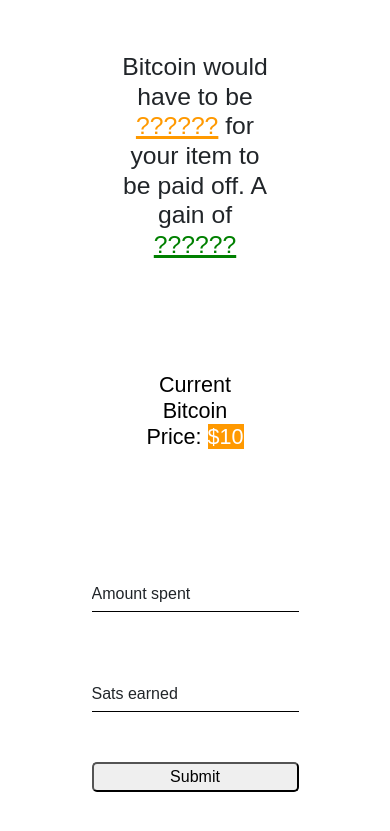
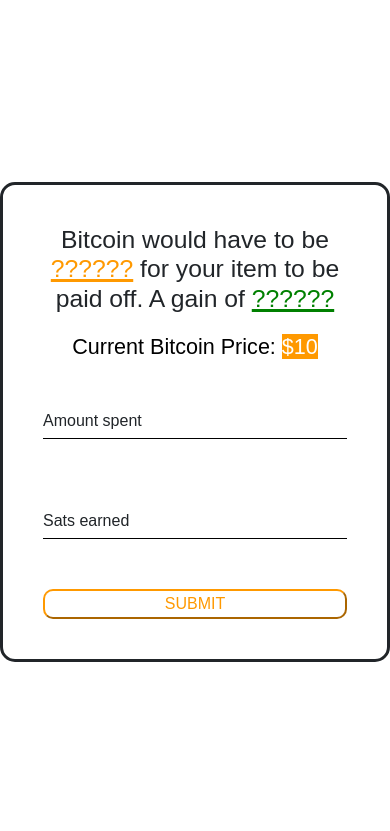
Before and after one commit to figgyfigs/sats-gains-app, a Flask app: page / in a window 390 px wide. Shown: the top 831 px of the page. Run offline with Flask 2, Linux system fonts and the light colour scheme; a database or web service that is not in the repository returns one stand-in record (values such as "Sample title"); data that the repository does not hold is empty.

Commit message:
Cleaner and more responsive UI

```diff
--- a/static/css/style.css
+++ b/static/css/style.css
@@ -13,24 +13,38 @@
   font-family: sans-serif;
 }
 
+.container {
+  max-width: 500px;
+  margin-left: auto;
+  margin-right: auto;
+  /* margin-top: 100px; */
+  border-style: solid;
+  border-radius: 15px;
+  /* height: 60%; */
+  padding: 40px;
+}
+
 .main-text {
   text-align: center;
-  width: 40%;
+  width: 100%;
+  margin-bottom: 20px;
 }
 
 .bitcoin-price {
   position: relative;
-  width: 30%;
+  width: 100%;
   text-align: center;
   border-radius: 8px;
   color: black;
   /* background-color: #FF9900; */
+  margin-bottom: 30px;
 }
 
 .current-price {
   background-color: #FF9900;
   color: white;
 }
+
 
 .field {
   width: 100%;
@@ -96,14 +110,19 @@
 
 .form-button {
   width: 100%;
-  border-radius: 5px;
+  border-radius: 10px;
   height: 30px;
+  color: #FF9900;
+  background-color: white;
+  border-color: #FF9900;
+  font-weight: 2rem;
 }
 
-
-
-
-
+.form-button:hover {
+  background-color: #FF9900;
+  color: white;
+  transition: ease-out 0.3s;
+}
 
 .output {
   text-decoration: underline;
@@ -121,15 +140,17 @@
 
 
 
+/*
 
-
-
-
-
-
-
-
-
+.container {
+  margin: 40px 0;
+  width: 50%;
+  /* height: 100%;
+  padding: 30px 50px;
+  border-radius: 15px;
+  border-width: 2px;
+  border-style: solid;
+} */
 
 /*
 body {
--- a/templates/index.html
+++ b/templates/index.html
@@ -5,7 +5,7 @@
 {% endblock %}
 
 {% block body %}
-  <!-- <div class="container">  -->
+  <div class="container">
     <div class="main-text">
       {% if submit %}
         <h2>Bitcoin would have to be <span class="output price">${{ price }}</span> for your item to be paid off. A gain of <span class="output percent">{{ percent }}%</span></h2>
@@ -32,6 +32,7 @@
           <span class="content-name">Sats earned</span>
         </label>
       </div>
-      <button class="form-button" type="submit">Submit</button>
+      <button class="form-button" type="submit">SUBMIT</button>
     </form>
+  </div>
 {% endblock %}
```
